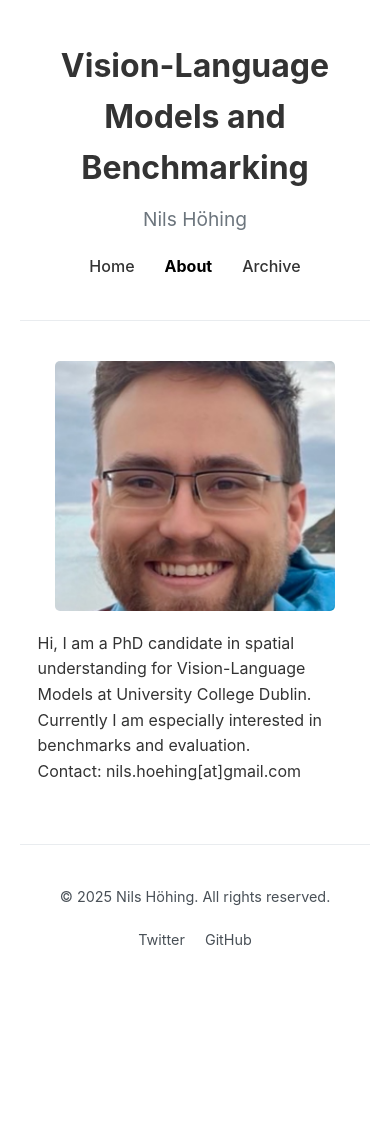
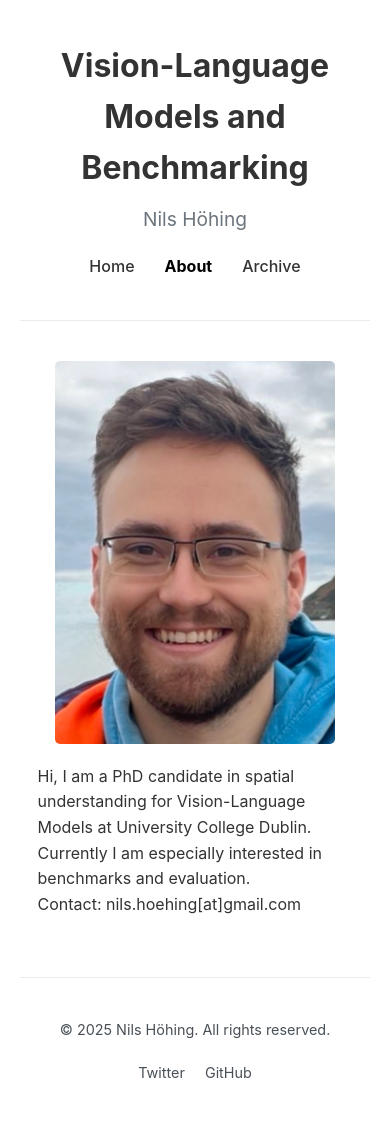
Before and after one commit to nilshoehing/nilshoehing.github.io, a Jekyll site: the page built from about.html, in a window 390 px wide. Built offline with Jekyll 4.4.1, drawn with Linux system fonts in a browser that asks for light colours; before the commit the page ends 992 px from its top, so only the background shows below that.

Commit message:
mobile update

```diff
--- a/about.html
+++ b/about.html
@@ -16,7 +16,8 @@ title: About
 
     .profile-image {
         width: 25%;
-        height: 250px;
+        height: auto; /* Maintain aspect ratio */
+        max-height: 250px; /* Limit maximum height */
         object-fit: cover;
         border-radius: 5px; /* Increased radius for more rounded corners */
         margin-right: 20px; /* Space between image and text */
@@ -35,6 +36,7 @@ title: About
 
         .profile-image {
             width: 80%; /* Make the image larger on mobile, you can adjust this percentage */
+            max-height: none; /* Allow the image to grow in height */
             margin-right: 0; /* Remove margin for the stacked layout */
             margin-bottom: 20px; /* Space between image and text */
         }
@@ -54,5 +56,6 @@ title: About
 
 
 
+
 {% include sidebar.html %}
 {% include footer.html %}
```
